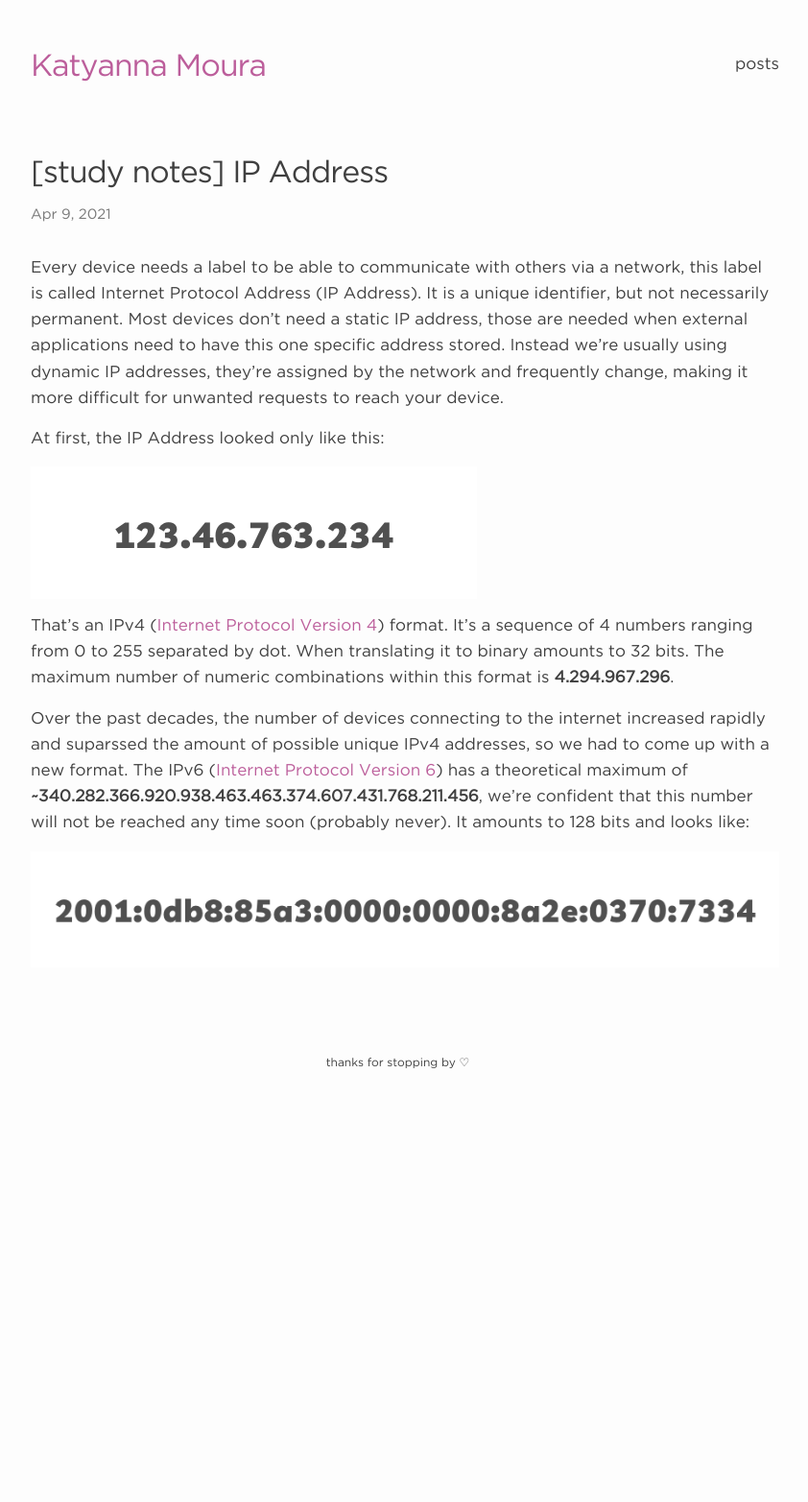
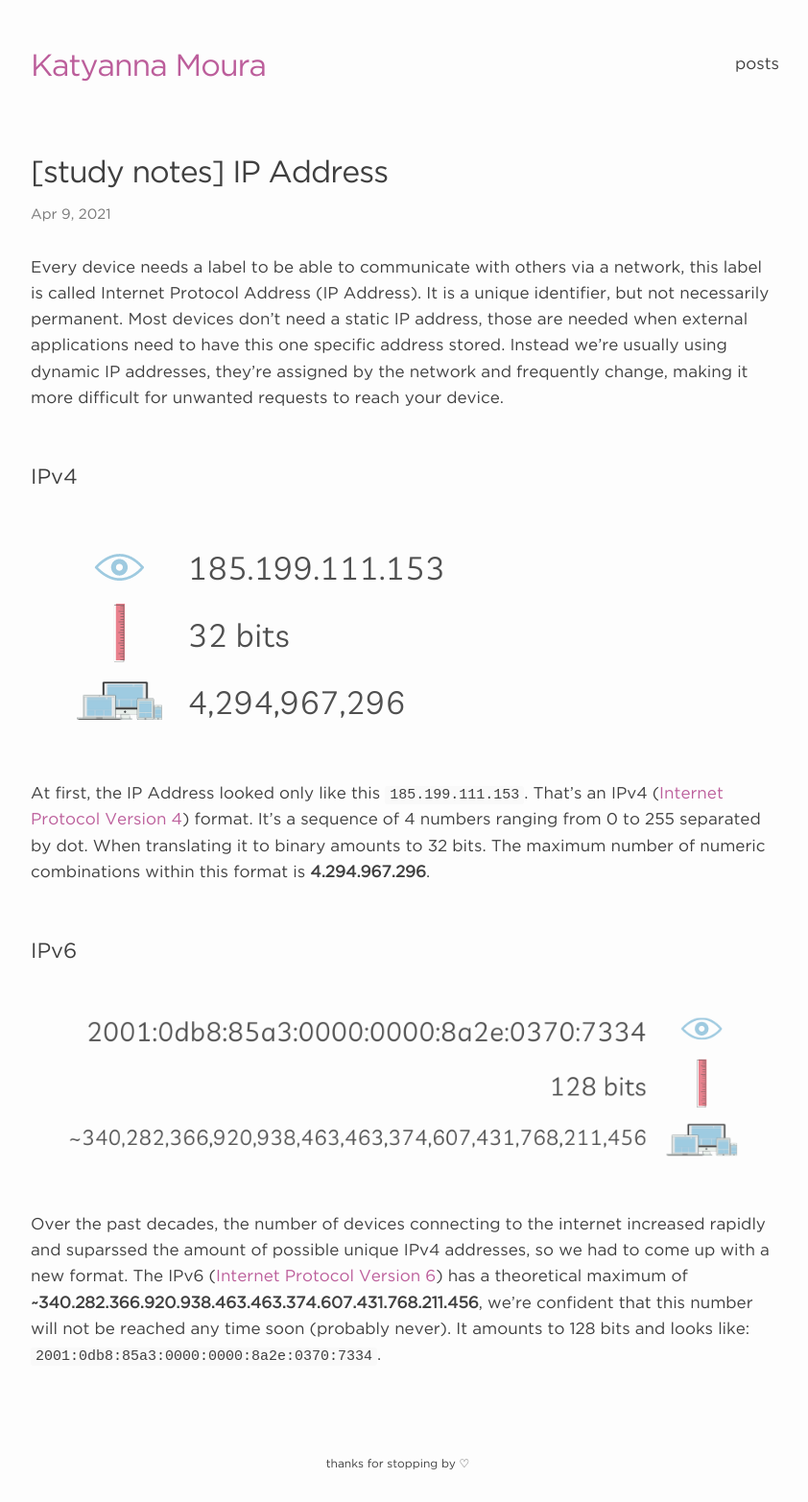
Before and after one commit to katyanna/katyanna.github.io, a Jekyll site: the page built from _posts/2021-04-09-study-notes-ip-address.md, in a window 1280 px wide. Shown: the whole page at 96% size, without its empty margins (218-1060 px from the left). Built offline with Jekyll 4.4.1, drawn with Linux system fonts in a browser that asks for light colours; comment, search, counter and statistics services are not loaded; before the commit the page ends 1147 px from its top, so only the background shows below that.

Commit message:
Fix images on blogpost

```diff
--- a/_posts/2021-04-09-study-notes-ip-address.md
+++ b/_posts/2021-04-09-study-notes-ip-address.md
@@ -12,18 +12,26 @@ have this one specific address stored. Instead we're usually using dynamic IP ad
 assigned by the network and frequently change, making it more difficult for unwanted requests to
 reach your device.
 
-At first, the IP Address looked only like this:
+&nbsp;
+
+### IPv4
 
 ![185.199.111.153](/public/images/ipv4.png)
 
-That's an IPv4 ([Internet Protocol Version 4](https://tools.ietf.org/html/rfc6864)) format. It's a
-sequence of 4 numbers ranging from 0 to 255 separated by dot. When translating it to binary amounts
-to 32 bits. The maximum number of numeric combinations within this format is **4.294.967.296**.
+At first, the IP Address looked only like this `185.199.111.153`. That's an IPv4
+([Internet Protocol Version 4](https://tools.ietf.org/html/rfc6864)) format. It's a sequence of 4
+numbers ranging from 0 to 255 separated by dot. When translating it to binary amounts to 32 bits.
+The maximum number of numeric combinations within this format is **4.294.967.296**.
+
+&nbsp;
+
+### IPv6
+
+![2001:0db8:85a3:0000:0000:8a2e:0370:7334](/public/images/ipv6.png)
 
 Over the past decades, the number of devices connecting to the internet increased rapidly and
 suparssed the amount of possible unique IPv4 addresses, so we had to come up with a new format. The
 IPv6 ([Internet Protocol Version 6](https://tools.ietf.org/html/rfc8200)) has a theoretical maximum
 of **~340.282.366.920.938.463.463.374.607.431.768.211.456**, we're confident that this number will
 not be reached any time soon (probably never). It amounts to 128 bits and looks like:
-
-![2001:0db8:85a3:0000:0000:8a2e:0370:7334](/public/images/ipv6.png)
+`2001:0db8:85a3:0000:0000:8a2e:0370:7334`.
--- a/_sass/_layout.scss
+++ b/_sass/_layout.scss
@@ -279,6 +279,10 @@ h4 {
 /**
  * Posts
  */
+.center-img {
+  margin: 0 auto;
+  display: block;
+}
 .post-header {
   margin-bottom: $spacing-unit;
 }
```
Also changed, not shown: public/images/ipv4.png, public/images/ipv6.png.
